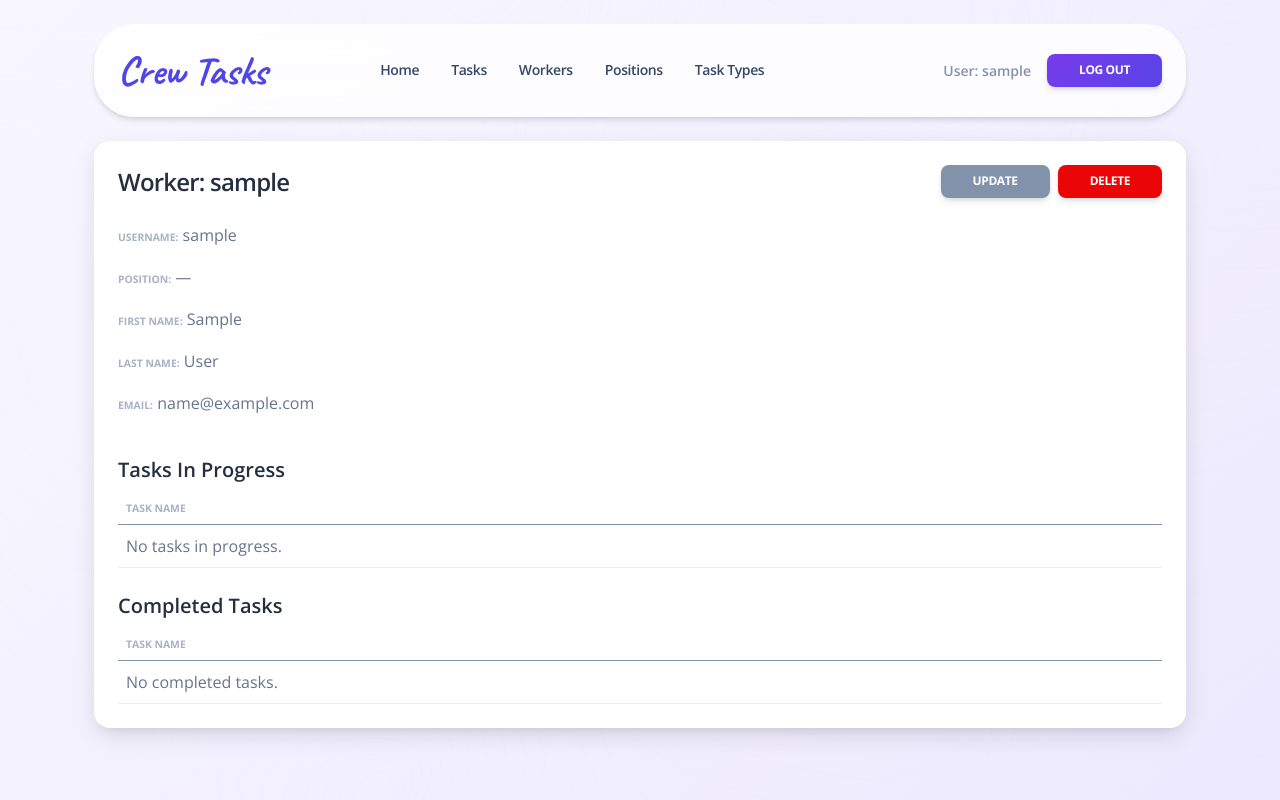
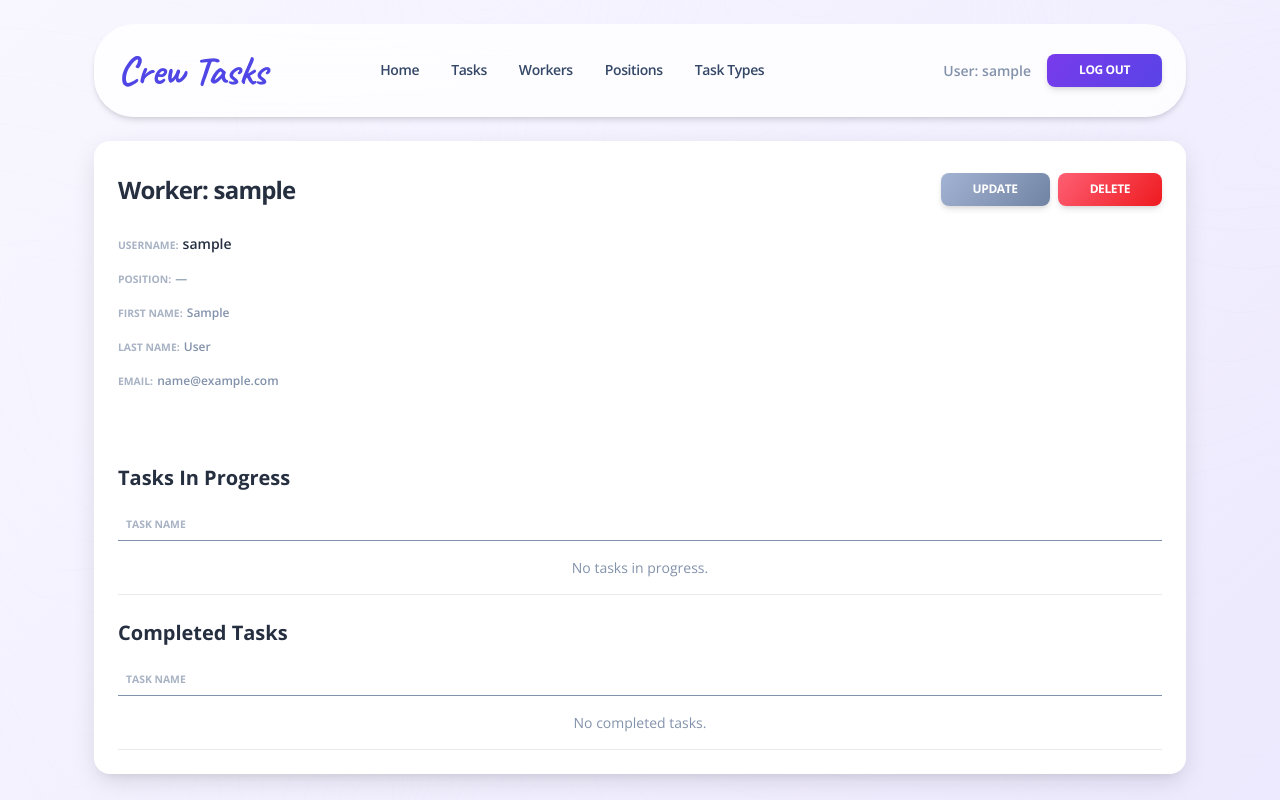
Before and after one commit to AndriiOne/crew-tasks, a Django app: page /workers/1/ in a window 1280 px wide. Run offline with Django 5.2, Linux system fonts and the light colour scheme; the visitor is signed in with stand-in values (Sample User, id 1); data comes from the database, SQL or seed files in the repository; data that the repository does not hold is empty; some libraries are stand-ins or nearby versions.

Commit message:
Polish worker pages styling

```diff
--- a/templates/tasks/worker_detail.html
+++ b/templates/tasks/worker_detail.html
@@ -1,70 +1,88 @@
 {% extends "base.html" %}
 
+{% block title %}Worker - {{ worker.username }}{% endblock %}
+
 {% block content %}
-  <div class="d-flex justify-content-between align-items-center mb-4">
-    <h4 class="mb-0">Worker: {{ worker.username }}</h4>
+  <div class="d-flex flex-column flex-md-row justify-content-between align-items-md-center mb-4 pt-2 gap-3">
+    <h4 class="font-weight-bolder text-dark mb-0">Worker: {{ worker.username }}</h4>
 
     <div class="d-flex gap-2 align-items-center">
-      <a href="{% url 'tasks:worker-update' pk=worker.id %}" class="btn btn-secondary btn-sm mb-0">
+      <a href="{% url 'tasks:worker-update' pk=worker.id %}" class="btn btn-sm bg-gradient-secondary mb-0">
         Update
       </a>
-      <a href="{% url 'tasks:worker-delete' pk=worker.id %}" class="btn btn-danger btn-sm mb-0">
+      <a href="{% url 'tasks:worker-delete' pk=worker.id %}" class="btn btn-sm bg-gradient-danger mb-0">
         Delete
       </a>
     </div>
   </div>
 
-  <p><strong class="text-uppercase text-secondary text-xxs font-weight-bolder opacity-7">Username:</strong> {{ worker.username }}</p>
-  <p><strong class="text-uppercase text-secondary text-xxs font-weight-bolder opacity-7">Position:</strong> {{ worker.position|default:"—" }}</p>
-  <p><strong class="text-uppercase text-secondary text-xxs font-weight-bolder opacity-7">First name:</strong> {{ worker.first_name|default:"—" }}</p>
-  <p><strong class="text-uppercase text-secondary text-xxs font-weight-bolder opacity-7">Last name:</strong> {{ worker.last_name|default:"—" }}</p>
-  <p><strong class="text-uppercase text-secondary text-xxs font-weight-bolder opacity-7">Email:</strong> {{ worker.email|default:"—" }}</p>
+  <div class="row mb-4">
+    <div class="col-12">
+      <p class="mb-2"><strong class="text-uppercase text-secondary text-xxs font-weight-bolder opacity-7">Username:</strong> <span class="text-dark text-sm font-weight-bold">{{ worker.username }}</span></p>
+      <p class="mb-2"><strong class="text-uppercase text-secondary text-xxs font-weight-bolder opacity-7">Position:</strong> <span class="text-secondary text-xs font-weight-bold">{{ worker.position|default:"—" }}</span></p>
+      <p class="mb-2"><strong class="text-uppercase text-secondary text-xxs font-weight-bolder opacity-7">First name:</strong> <span class="text-secondary text-xs font-weight-bold">{{ worker.first_name|default:"—" }}</span></p>
+      <p class="mb-2"><strong class="text-uppercase text-secondary text-xxs font-weight-bolder opacity-7">Last name:</strong> <span class="text-secondary text-xs font-weight-bold">{{ worker.last_name|default:"—" }}</span></p>
+      <p class="mb-0"><strong class="text-uppercase text-secondary text-xxs font-weight-bolder opacity-7">Email:</strong> <span class="text-secondary text-xs font-weight-bold">{{ worker.email|default:"—" }}</span></p>
+    </div>
+  </div>
 
-  <h5 class="mt-4">Tasks In Progress</h5>
+  <div class="mt-5">
+    <h5 class="font-weight-bolder text-dark mb-3">Tasks In Progress</h5>
+    <div class="table-responsive p-0">
       <table class="table align-items-center mb-0">
         <thead>
           <tr>
-        <th class="text-uppercase text-secondary text-xxs font-weight-bolder opacity-7">Task name</th>
+            <th class="text-uppercase text-secondary text-xxs font-weight-bolder opacity-7 ps-2">Task name</th>
           </tr>
         </thead>
         <tbody>
           {% for task in task_in_progress %}
             <tr>
               <td>
-            <a href="{% url 'tasks:task-detail' pk=task.id %}">{{ task.name }}</a>
+                <a href="{% url 'tasks:task-detail' pk=task.id %}" class="text-dark font-weight-bold text-xs">
+                  {{ task.name }}
+                </a>
               </td>
             </tr>
           {% empty %}
             <tr>
-          <td>
-            <p class="mb-0">No tasks in progress.</p>
+              <td class="text-center py-3">
+                <p class="text-secondary text-sm mb-0">No tasks in progress.</p>
               </td>
             </tr>
           {% endfor %}
         </tbody>
       </table>
+    </div>
+  </div>
 
-  <h5 class="mt-4">Completed Tasks</h5>
+  <div class="mt-4">
+    <h5 class="font-weight-bolder text-dark mb-3">Completed Tasks</h5>
+    <div class="table-responsive p-0">
       <table class="table align-items-center mb-0">
         <thead>
           <tr>
-        <th class="text-uppercase text-secondary text-xxs font-weight-bolder opacity-7">Task name</th>
+            <th class="text-uppercase text-secondary text-xxs font-weight-bolder opacity-7 ps-2">Task name</th>
           </tr>
         </thead>
         <tbody>
           {% for task in completed_task %}
             <tr>
               <td>
-            <a href="{% url 'tasks:task-detail' pk=task.id %}">{{ task.name }}</a>
+                <a href="{% url 'tasks:task-detail' pk=task.id %}" class="text-dark font-weight-bold text-xs">
+                  {{ task.name }}
+                </a>
               </td>
             </tr>
           {% empty %}
             <tr>
-          <td>
-            <p class="mb-0">No completed tasks.</p>
+              <td class="text-center py-3">
+                <p class="text-secondary text-sm mb-0">No completed tasks.</p>
               </td>
             </tr>
           {% endfor %}
         </tbody>
       </table>
+    </div>
+  </div>
 {% endblock %}
```
Also changed, not shown: templates/tasks/worker_confirm_delete.html (+9 -4 lines), templates/tasks/worker_form.html (+10 -5 lines), templates/tasks/worker_list.html (+34 -21 lines). Lines whose indentation alone changed are shown as unchanged.
